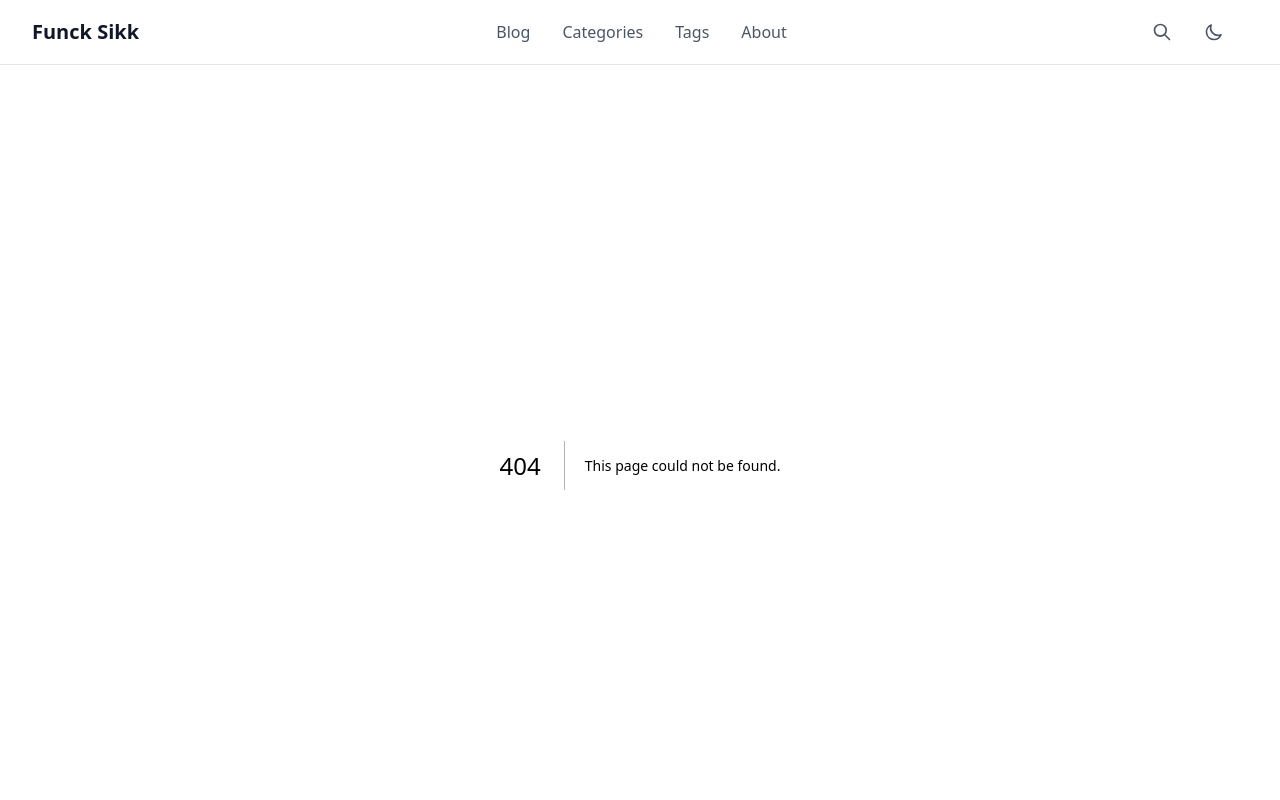
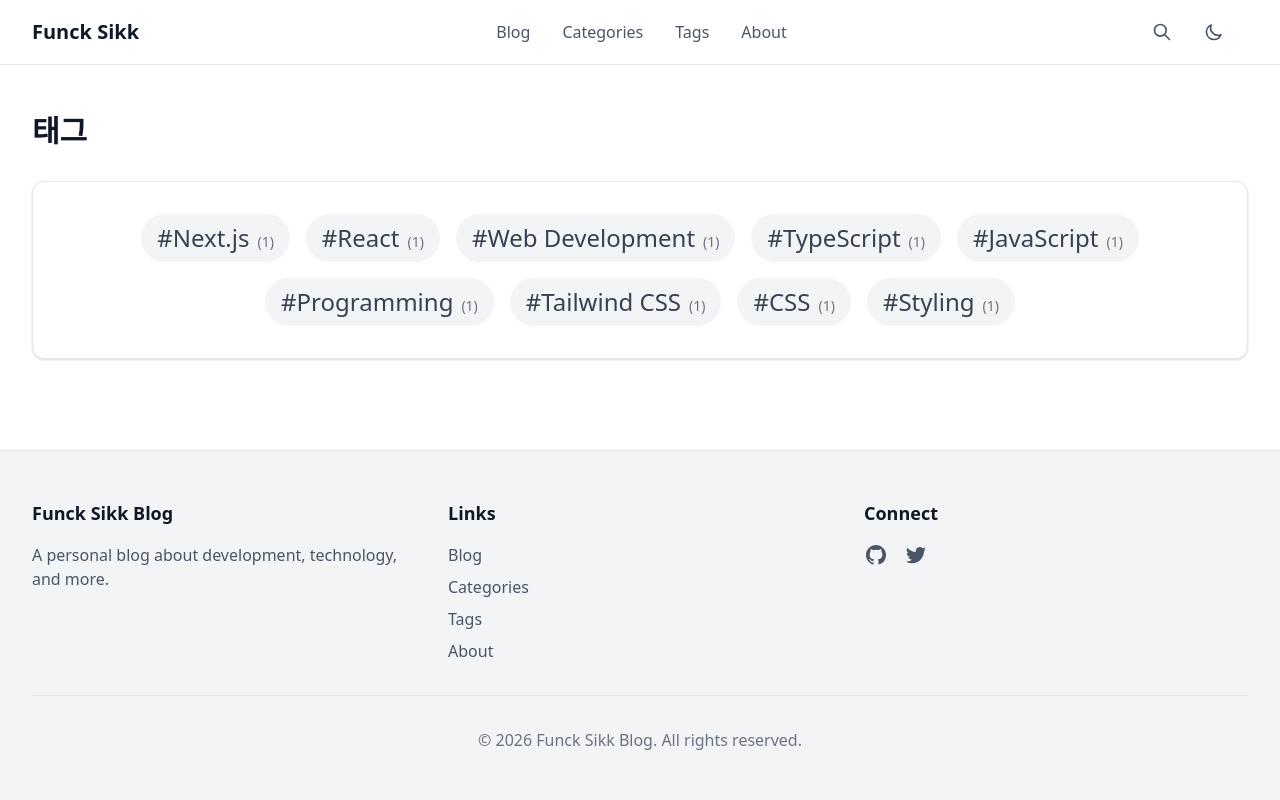
Before and after one commit to siksum/funck-sikk--blog, a Next.js app: page /tags in a window 1280 px wide. Before the commit this address had no page. Shown: the top 800 px of the page. Built offline with nearby package versions, Linux system fonts and the light colour scheme.

Commit message:
feat: 태그 시스템 구현
- 태그 목록 페이지 (/tags) - 태그 클라우드 스타일
- 태그별 포스트 목록 페이지 (/tags/[slug])
- 태그 크기 동적 계산 (포스트 수 기반)
- 정적 페이지 생성

Co-Authored-By: Claude Opus 4.5 <noreply@anthropic.com>

```diff
--- /dev/null
+++ b/src/app/tags/[slug]/page.tsx
@@ -0,0 +1,56 @@
+import { notFound } from 'next/navigation';
+import PostList from '@/components/post/PostList';
+import { getPostsByTag, getAllTags } from '@/lib/posts';
+
+interface TagPageProps {
+  params: Promise<{ slug: string }>;
+}
+
+export async function generateMetadata({ params }: TagPageProps) {
+  const { slug } = await params;
+  const tagName = decodeURIComponent(slug);
+
+  return {
+    title: `#${tagName} | Funck Sikk Blog`,
+    description: `${tagName} 태그가 포함된 포스트 목록`,
+  };
+}
+
+export async function generateStaticParams() {
+  const tags = getAllTags();
+
+  return tags.map((tag) => ({
+    slug: encodeURIComponent(tag.name),
+  }));
+}
+
+export default async function TagPage({ params }: TagPageProps) {
+  const { slug } = await params;
+  const tagName = decodeURIComponent(slug);
+  const posts = getPostsByTag(tagName);
+
+  if (posts.length === 0) {
+    notFound();
+  }
+
+  return (
+    <div className="max-w-7xl mx-auto px-4 sm:px-6 lg:px-8 py-12">
+      <div className="mb-8">
+        <a
+          href="/tags"
+          className="text-sm text-blue-600 dark:text-blue-400 hover:underline mb-2 inline-block"
+        >
+          ← 태그 목록
+        </a>
+        <h1 className="text-3xl font-bold text-gray-900 dark:text-white">
+          #{tagName}
+        </h1>
+        <p className="text-gray-600 dark:text-gray-400 mt-2">
+          {posts.length}개의 포스트
+        </p>
+      </div>
+
+      <PostList posts={posts} />
+    </div>
+  );
+}
--- /dev/null
+++ b/src/app/tags/page.tsx
@@ -0,0 +1,52 @@
+import Link from 'next/link';
+import { getAllTags } from '@/lib/posts';
+
+export const metadata = {
+  title: '태그 | Funck Sikk Blog',
+  description: '블로그 태그 목록',
+};
+
+export default function TagsPage() {
+  const tags = getAllTags();
+
+  // Calculate tag sizes based on count
+  const maxCount = Math.max(...tags.map((t) => t.count), 1);
+  const getTagSize = (count: number) => {
+    const ratio = count / maxCount;
+    if (ratio > 0.75) return 'text-2xl';
+    if (ratio > 0.5) return 'text-xl';
+    if (ratio > 0.25) return 'text-lg';
+    return 'text-base';
+  };
+
+  return (
+    <div className="max-w-7xl mx-auto px-4 sm:px-6 lg:px-8 py-12">
+      <h1 className="text-3xl font-bold text-gray-900 dark:text-white mb-8">
+        태그
+      </h1>
+
+      <div className="bg-white dark:bg-gray-800 rounded-xl shadow-sm border border-gray-200 dark:border-gray-700 p-8">
+        <div className="flex flex-wrap gap-4 justify-center">
+          {tags.map((tag) => (
+            <Link
+              key={tag.name}
+              href={`/tags/${encodeURIComponent(tag.name)}`}
+              className={`${getTagSize(tag.count)} px-4 py-2 rounded-full bg-gray-100 dark:bg-gray-700 text-gray-700 dark:text-gray-300 hover:bg-blue-100 dark:hover:bg-blue-900/30 hover:text-blue-700 dark:hover:text-blue-300 transition-colors`}
+            >
+              #{tag.name}
+              <span className="ml-2 text-sm text-gray-500 dark:text-gray-400">
+                ({tag.count})
+              </span>
+            </Link>
+          ))}
+        </div>
+
+        {tags.length === 0 && (
+          <p className="text-center text-gray-600 dark:text-gray-400 py-12">
+            아직 태그가 없습니다.
+          </p>
+        )}
+      </div>
+    </div>
+  );
+}
```
